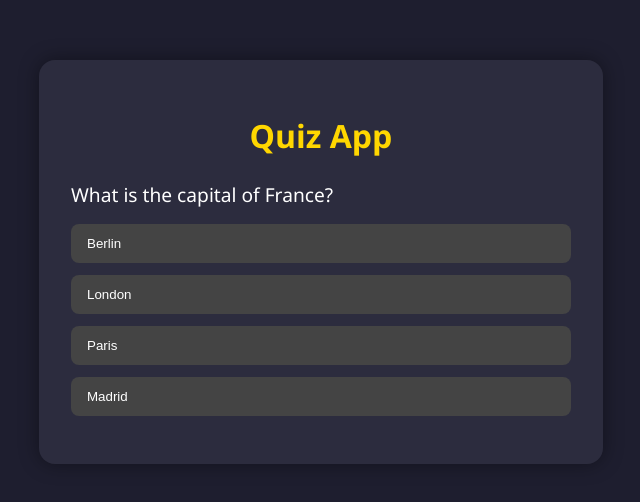
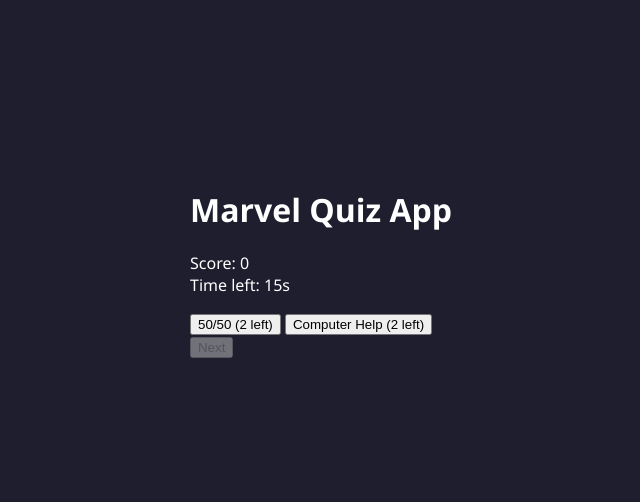
Before and after one commit to Marvellous47/Quiz-App, a plain HTML site: page index.html in a window 1280 px wide. Shown: the part 138-640 px from the top of the page, without its empty margins (319-959 px from the left). Drawn offline with Linux system fonts and the light colour scheme.

Commit message:
Update index.html

```diff
--- a/index.html
+++ b/index.html
@@ -1,31 +1,39 @@
 <!DOCTYPE html>
 <html lang="en">
 <head>
-    <meta charset="UTF-8">
-    <meta name="viewport" content="width-device-width, initial-scale=1.0">
-    <title>QUIZ APP</title>
+<meta charset="UTF-8" />
+<meta name="viewport" content="width=device-width, initial-scale=1" />
+<title>Nigeria Quiz</title>
+
 <link rel="stylesheet" href="quiz.css">
 </head>
 <body>
-    <div class="quiz-container">
-      <h1 class="quiz-title">Quiz App</h1>
 
-      <div id="quiz">
-        <div id="question">Loading question......</div>
-        <div id="options" class="options"></div>
+<div id="quiz-container">
+  <h1>Marvel Quiz App</h1>
 
-        <button id="next-btn" class="next-btn">
-          Next
-        </button>
+  <div id="score">Score: 0</div>
+  <div id="time">Time left: 15s</div>
+
+  <div id="progress-bar">
+    <div id="progress-bar-fill"></div>
   </div>
 
-      <div id="result" class="result hidden">
-        <h2>Your Score</h2>
-        <p id="score"></p>
-        <button id="restart-btn">Restart Quiz</button>
+  <div id="question"></div>
+  <div id="options"></div>
+
+  <div id="lifelines">
+    <button id="fiftyFifty-btn">50/50 (2 left)</button>
+    <button id="computerHelp-btn">Computer Help (2 left)</button>
   </div>
+
+  <button id="next-btn" disabled>Next</button>
+
+
+
 </div>
 
 <script src="quiz.js"></script>
+
 </body>
 </html>
```
Lines whose indentation alone changed are shown as unchanged.
